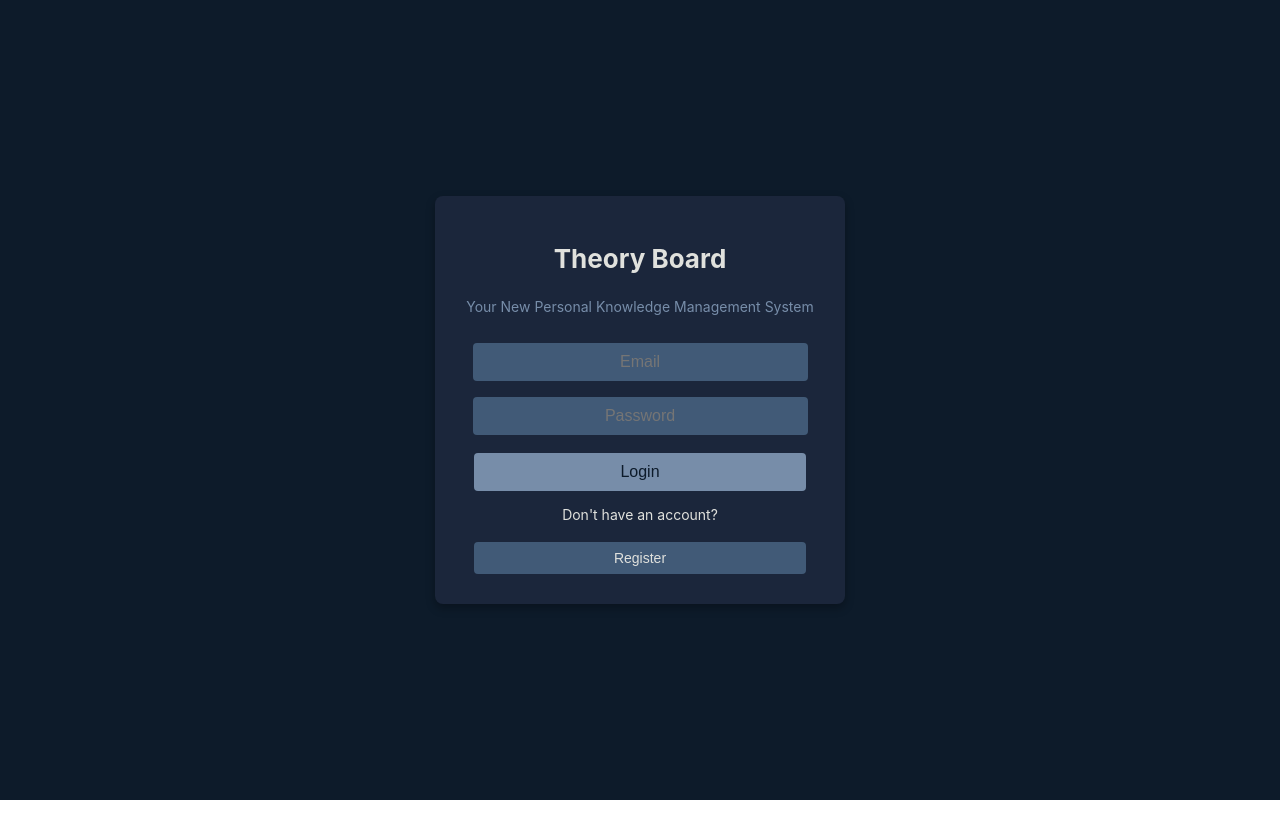
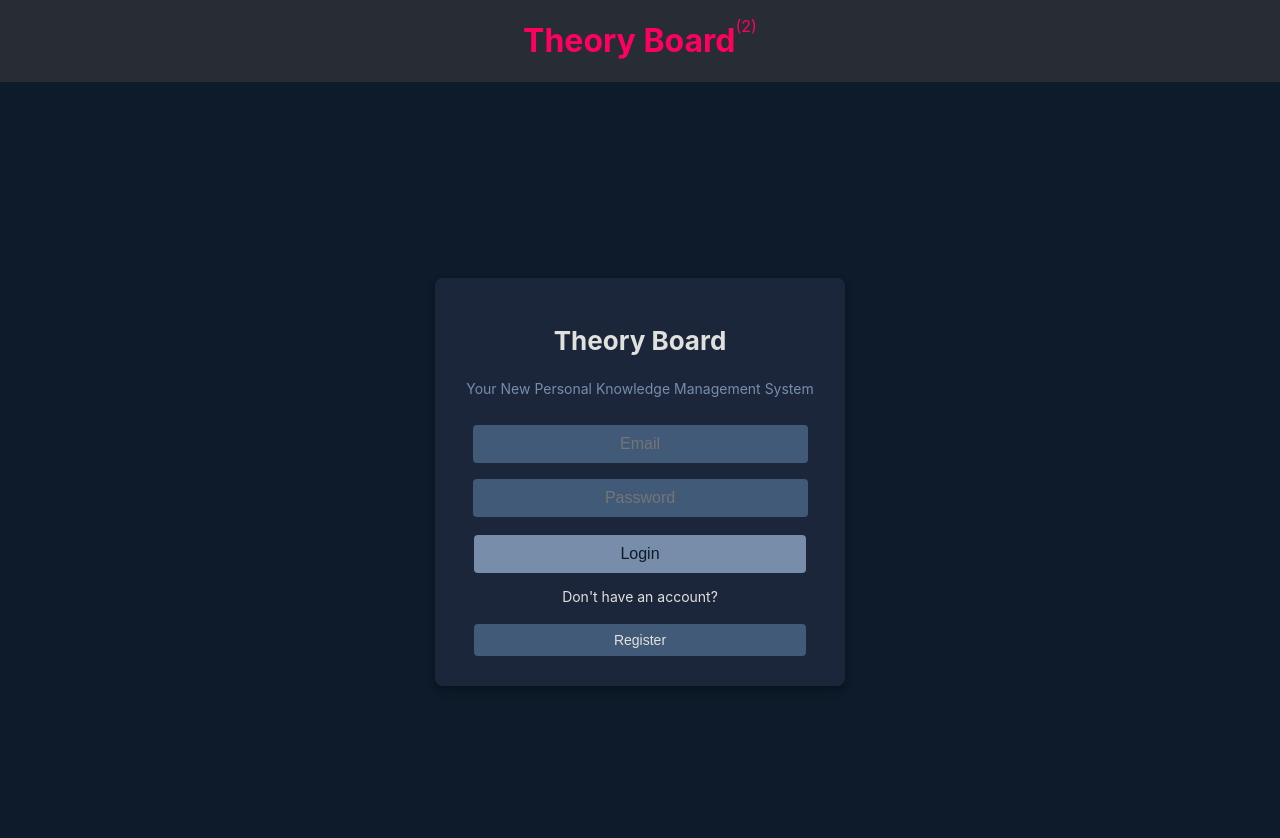
Before and after one commit to PranavD88/Theory-Board, a React (Create React App) app in the folder frontend/: page /login in a window 1280 px wide. Shown: the top 838 px of the page. Before the commit the page ends 800 px from the top, so only its background shows below. Built offline with nearby package versions, Linux system fonts and the light colour scheme; no server answers.

Commit message:
Created Header for Page
Created new folder to hold css files only

moved 'Custom.css' to new css folder

```diff
--- a/frontend/src/App.tsx
+++ b/frontend/src/App.tsx
@@ -4,6 +4,7 @@ import LoginPage from "./pages/LoginPage";
 import RegisterPage from "./pages/RegisterPage";
 import GraphView, { GraphViewHandles } from "./components/GraphView";
 import MenuButton from "./components/MenuButton";
+import Header from "./components/Header";
 
 const App: React.FC = () => {
   const [isAuthenticated, setIsAuthenticated] = useState<boolean>(false);
--- /dev/null
+++ b/frontend/src/components/Header.tsx
@@ -0,0 +1,12 @@
+import React from "react";
+import "../css/header.css";
+
+function Header(){
+    return(
+        <div className="Page-header">
+                <h1>Theory Board</h1>
+                <p>(2)</p>
+        </div>
+    );
+}
+export default Header;
--- /dev/null
+++ b/frontend/src/css/header.css
@@ -0,0 +1,16 @@
+@import url("Custom.css");
+
+.Page-header{
+    color: var(--punkpink);
+    background-color: var(--pencil);
+    margin-top: 0px;
+    margin-bottom: 0px;
+    display: flex;
+    justify-content: center;
+    min-height: 5vh;
+}
+p{
+    display: flex;
+    justify-content: center;
+
+}
--- a/frontend/src/index.tsx
+++ b/frontend/src/index.tsx
@@ -2,10 +2,12 @@ import React from "react";
 import ReactDOM from "react-dom/client";
 import App from "./App";
 import "./index.css";
-
+import Header from "./components/Header";
 const root = ReactDOM.createRoot(document.getElementById("root") as HTMLElement);
 root.render(
   <React.StrictMode>
+    <Header />
     <App />
+
   </React.StrictMode>
 );
```
Also changed, not shown: frontend/src/css/Custom.css (renamed from frontend/src/components/Custom.css).
